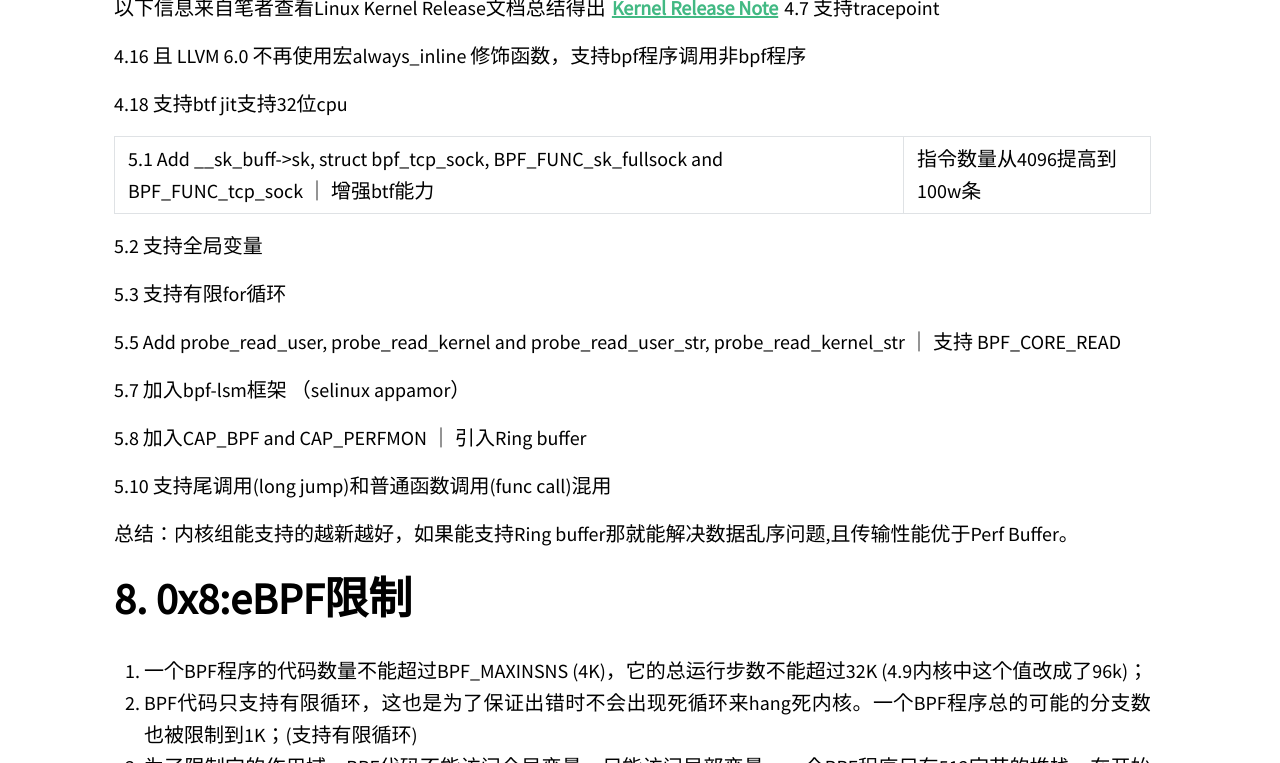
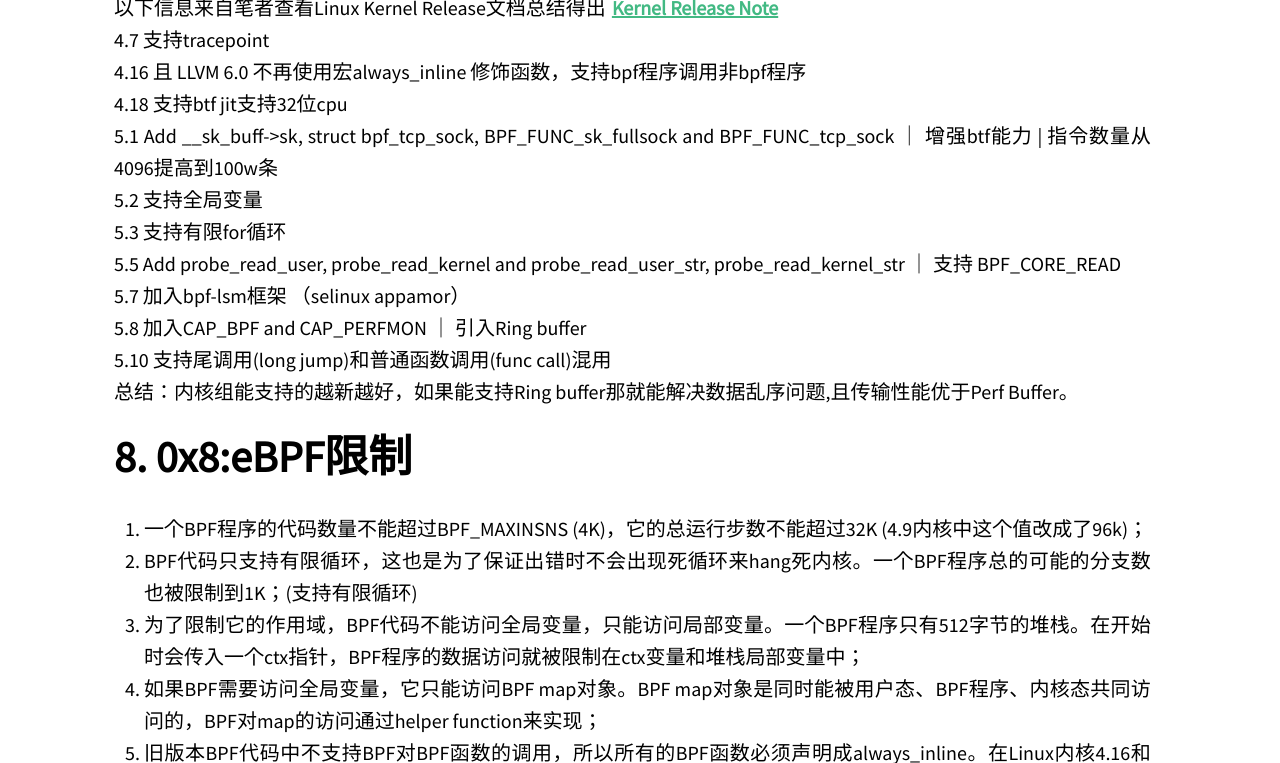
Before and after one commit to SenberHu/SenberHu.github.io, a Jekyll site: the page built from _posts/2021-12-25-eBPF指南/2021-12-25-eBPF指南.md, in a window 1280 px wide and 900 px high, scrolled down 8398 px, cut to the strip 137-900 px from the top of the window. Built offline with Jekyll 4.4.1, drawn with Linux system fonts in a browser that asks for light colours; our own code applies the rules of GitHub Pages for plain Markdown files; a script that is not in the unit is left out.

```diff
--- a/_posts/2021-12-25-eBPF指南/2021-12-25-eBPF指南.md
+++ b/_posts/2021-12-25-eBPF指南/2021-12-25-eBPF指南.md
@@ -183,28 +183,18 @@ clean:
 # 0x7:新特性&内核要求
 ![在这里插入图片描述](https://img-blog.csdnimg.cn/74b17b8ae10f449d97a347fe7ab39edc.png?x-oss-process=image/watermark,type_d3F5LXplbmhlaQ,shadow_50,text_Q1NETiBAU2VuYmVySHU=,size_20,color_FFFFFF,t_70,g_se,x_16)
 
-以下信息来自笔者查看Linux Kernel Release文档总结得出 [Kernel Release Note](https://kernelnewbies.org/LinuxVersions)
-4.7 支持tracepoint
-
-4.16 且 LLVM 6.0 不再使用宏always_inline 修饰函数，支持bpf程序调用非bpf程序
-
-4.18 支持btf jit支持32位cpu
-
-5.1 Add __sk_buff->sk, struct bpf_tcp_sock, BPF_FUNC_sk_fullsock and BPF_FUNC_tcp_sock   ｜ 增强btf能力 | 指令数量从4096提高到100w条
-
-5.2 支持全局变量
-
-5.3 支持有限for循环
-
-5.5 Add probe_read_user, probe_read_kernel and probe_read_user_str, probe_read_kernel_str ｜ 支持 BPF_CORE_READ
-
-5.7 加入bpf-lsm框架 （selinux appamor）
-
-5.8 加入CAP_BPF and CAP_PERFMON  ｜ 引入Ring buffer
-
-5.10 支持尾调用(long jump)和普通函数调用(func call)混用
-
-总结：内核组能支持的越新越好，如果能支持Ring buffer那就能解决数据乱序问题,且传输性能优于Perf Buffer。
+以下信息来自笔者查看Linux Kernel Release文档总结得出 [Kernel Release Note](https://kernelnewbies.org/LinuxVersions) <br>
+4.7 支持tracepoint <br>
+4.16 且 LLVM 6.0 不再使用宏always_inline 修饰函数，支持bpf程序调用非bpf程序 <br>
+4.18 支持btf jit支持32位cpu <br>
+5.1 Add __sk_buff->sk, struct bpf_tcp_sock, BPF_FUNC_sk_fullsock and BPF_FUNC_tcp_sock   ｜ 增强btf能力 | 指令数量从4096提高到100w条 <br>
+5.2 支持全局变量 <br>
+5.3 支持有限for循环 <br>
+5.5 Add probe_read_user, probe_read_kernel and probe_read_user_str, probe_read_kernel_str ｜ 支持 BPF_CORE_READ <br>
+5.7 加入bpf-lsm框架 （selinux appamor） <br>
+5.8 加入CAP_BPF and CAP_PERFMON  ｜ 引入Ring buffer <br>
+5.10 支持尾调用(long jump)和普通函数调用(func call)混用 <br>
+总结：内核组能支持的越新越好，如果能支持Ring buffer那就能解决数据乱序问题,且传输性能优于Perf Buffer。 <br>
 
 # 0x8:eBPF限制
 1. 一个BPF程序的代码数量不能超过BPF_MAXINSNS (4K)，它的总运行步数不能超过32K (4.9内核中这个值改成了96k)；
```
